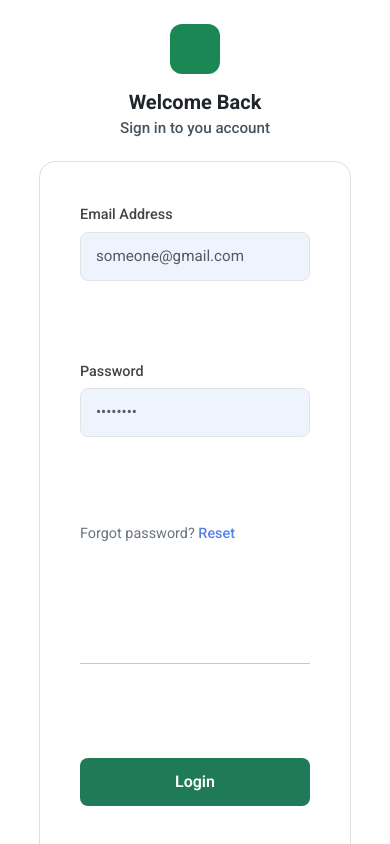
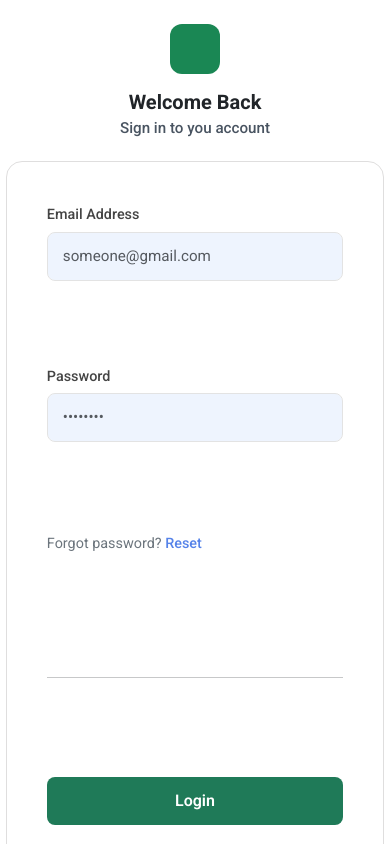
Before and after one commit to ashminashref/Mahal_support, a React (Vite) app: page / in a window 390 px wide. Shown: the top 844 px of the page. Built offline with nearby package versions, Linux system fonts and the light colour scheme; some icons are missing.

Commit message:
preloader setup

```diff
--- a/src/components/Signin/SignIn.css
+++ b/src/components/Signin/SignIn.css
@@ -120,6 +120,6 @@
 }
 @media(max-width:768px){
     .sign-card{
-        max-width: 80vw;
+        max-width: 97vw;
     }
 }
```
